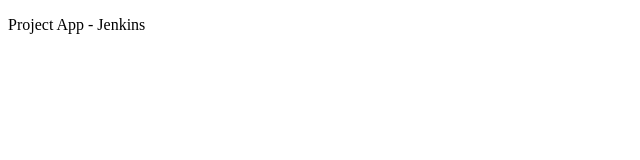
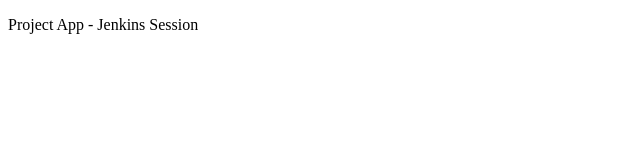
Before and after one commit to ehabelguindy/final_session_gamal, a plain HTML site: page index.html in a window 1280 px wide. Shown: the full height of the page, 0-640 px from the left. Drawn offline with Linux system fonts and the light colour scheme.

Commit message:
Update index.html

```diff
--- a/index.html
+++ b/index.html
@@ -6,6 +6,6 @@
     <title>Jenkins</title>
 </head>
 <body>
-    <p>Project App - Jenkins</p>
+    <p>Project App - Jenkins Session</p>
 </body>
 </html>
```
